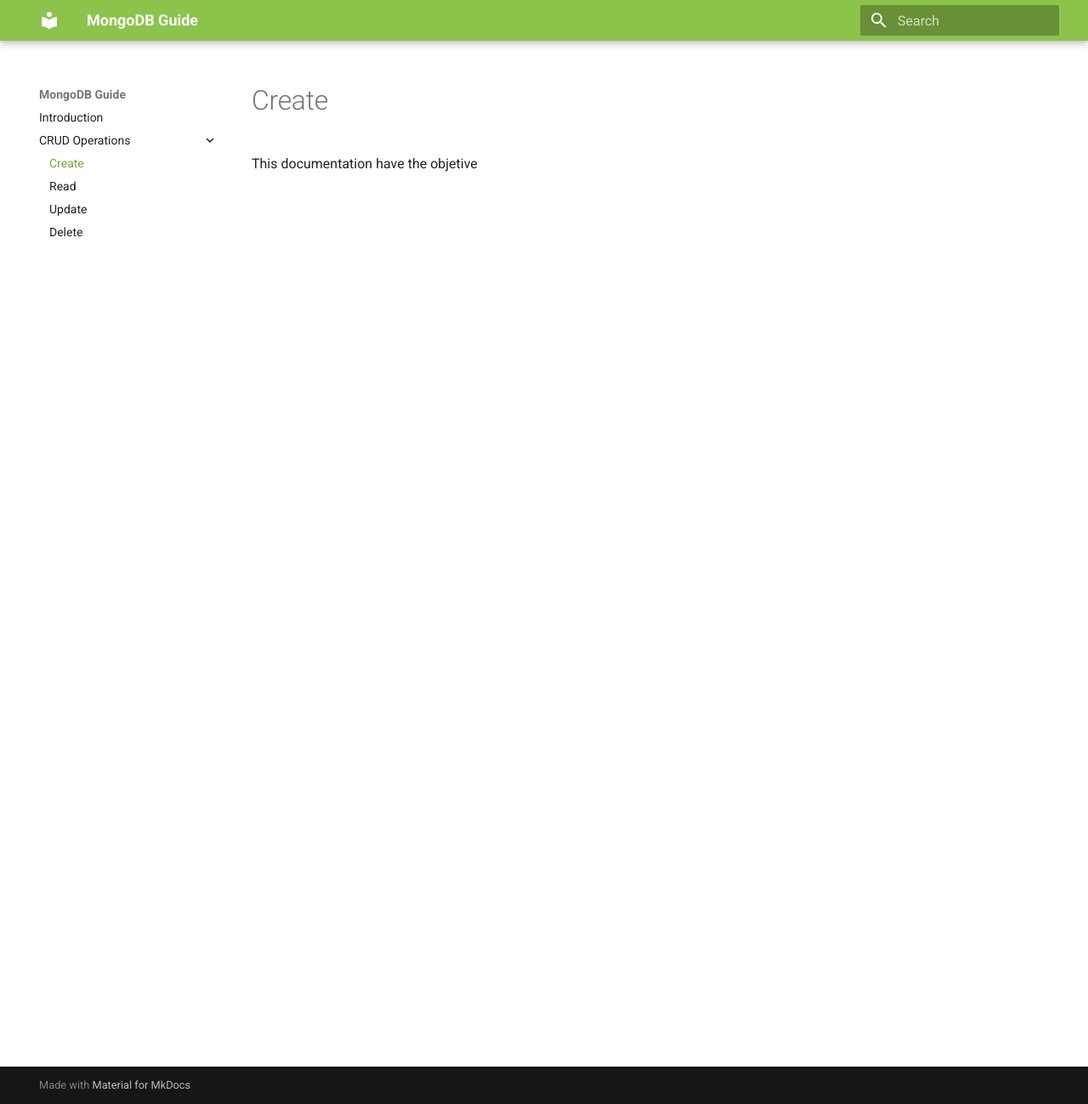
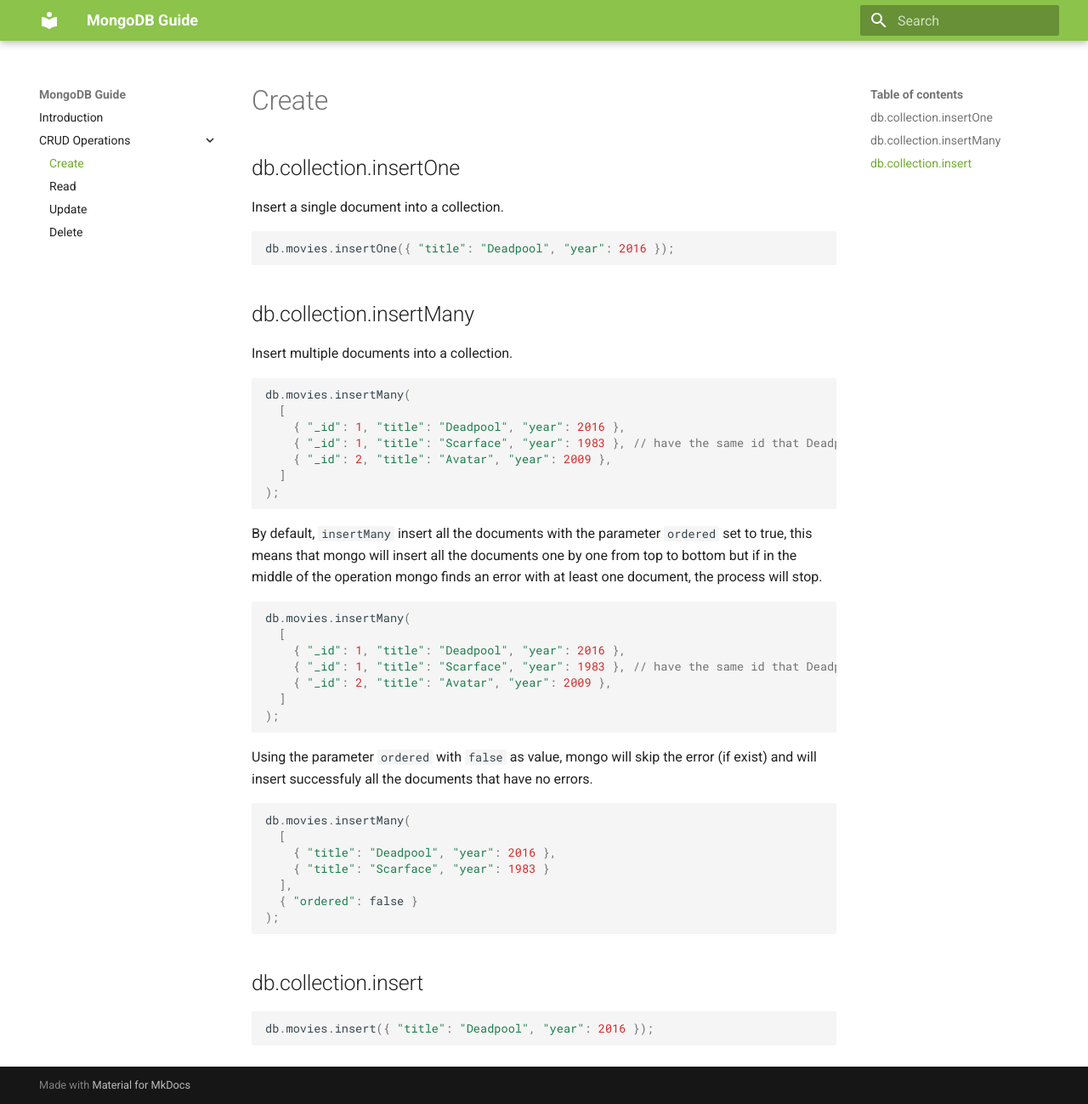
Before and after one commit to Devlinked/mongodb-guide, an MkDocs documentation site: the page built from docs/crud/create.md, in a window 1280 px wide and 1299 px high. Shown: the whole window at 85% size. Built offline with MkDocs 1.6.1 and Material for MkDocs 9.7.7, drawn with Linux system fonts in a browser that asks for light colours; old or Windows-style settings are respelled for this version of MkDocs.

Commit message:
Start the crud section.

````diff
--- a/docs/crud/create.md
+++ b/docs/crud/create.md
@@ -1,3 +1,59 @@
 # Create
 
-This documentation have the objetive
+
+
+## db.collection.insertOne
+
+Insert a single document into a collection.
+
+``` javascript
+db.movies.insertOne({ "title": "Deadpool", "year": 2016 });
+```
+
+## db.collection.insertMany
+
+Insert multiple documents into a collection.
+
+``` javascript
+db.movies.insertMany(
+  [
+    { "_id": 1, "title": "Deadpool", "year": 2016 },
+    { "_id": 1, "title": "Scarface", "year": 1983 }, // have the same id that Deadpool
+    { "_id": 2, "title": "Avatar", "year": 2009 },
+  ]
+);
+```
+
+By default, `insertMany` insert all the documents with the parameter `ordered` set to true,
+this means that mongo will insert all the documents one by one from top to bottom but
+if in the middle of the operation mongo finds an error with at least one document, the process will stop.
+
+``` javascript
+db.movies.insertMany(
+  [
+    { "_id": 1, "title": "Deadpool", "year": 2016 },
+    { "_id": 1, "title": "Scarface", "year": 1983 }, // have the same id that Deadpool
+    { "_id": 2, "title": "Avatar", "year": 2009 },
+  ]
+);
+```
+
+Using the parameter `ordered` with `false` as value, mongo will skip the error (if exist) and
+will insert successfuly all the documents that have no errors.
+
+
+```javascript
+db.movies.insertMany(
+  [
+    { "title": "Deadpool", "year": 2016 },
+    { "title": "Scarface", "year": 1983 }
+  ],
+  { "ordered": false }
+);
+```
+
+## db.collection.insert
+
+```javascript
+db.movies.insert({ "title": "Deadpool", "year": 2016 });
+```
--- a/mkdocs.yml
+++ b/mkdocs.yml
@@ -10,6 +10,7 @@
 markdown_extensions:
   - admonition
   - codehilite
+  - toc(permalink=true)
 extra:
   palette:
     primary: 'light green'
````
